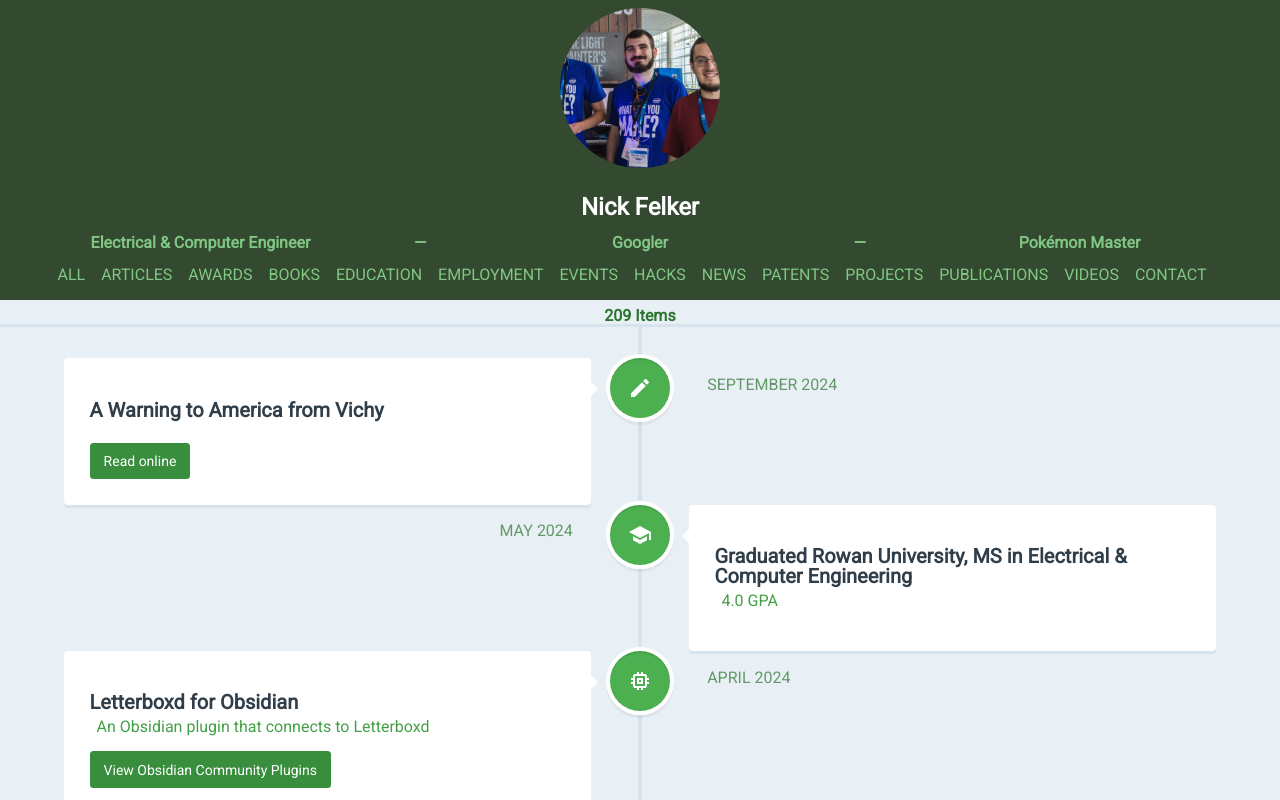
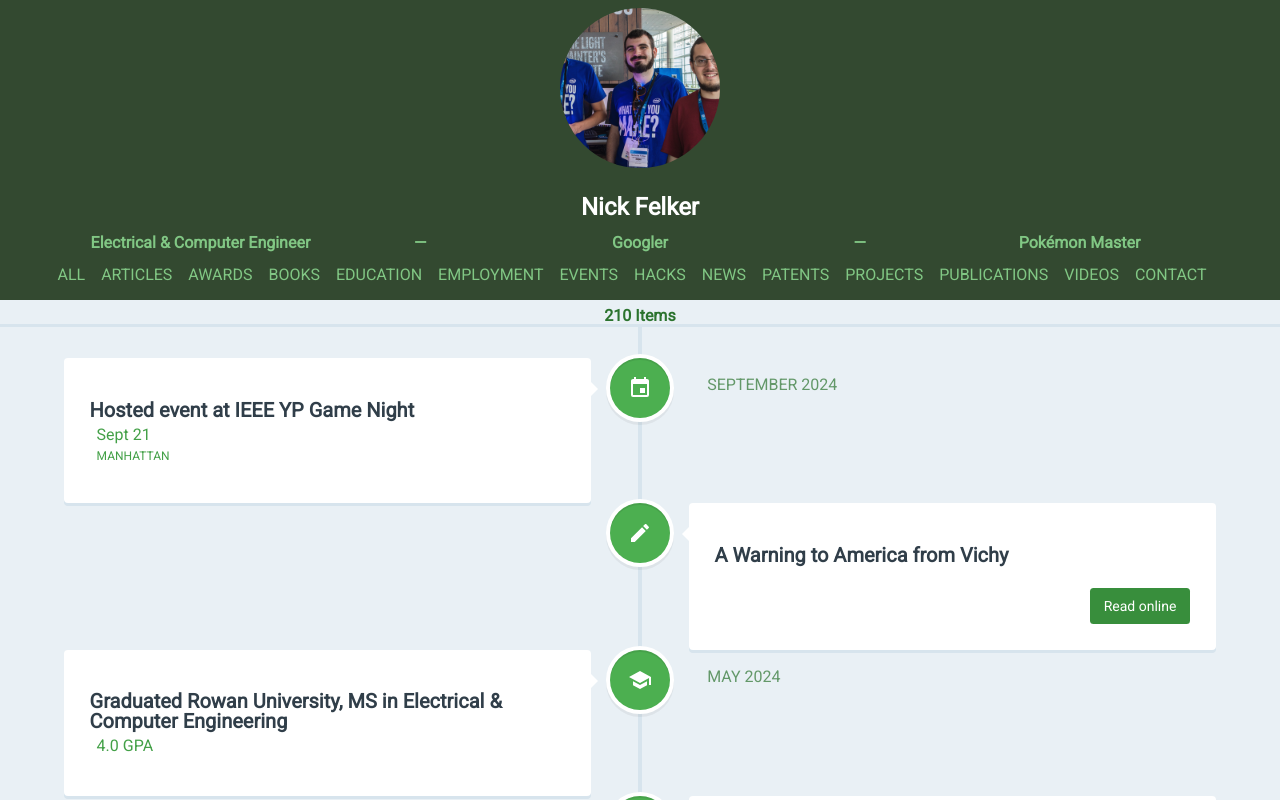
Before and after one commit to Fleker/Fleker.github.io, an Angular app: page / in a window 1280 px wide. Shown: the top 800 px of the page. Built offline with nearby package versions, Linux system fonts and the light colour scheme.

Commit message:
Add IEEE event

```diff
--- a/src/entries.events.ts
+++ b/src/entries.events.ts
@@ -386,4 +386,12 @@ export default [
     "contribution": "Hosted event at",
     "specificDate": "Dec 4",
 },
+{
+    "type": "Events",
+    "name": "IEEE YP Game Night",
+    "location": "Manhattan",
+    "date": "September 21 2024",
+    "contribution": "Hosted event at",
+    "specificDate": "Sept 21",
+},
 ]
```
